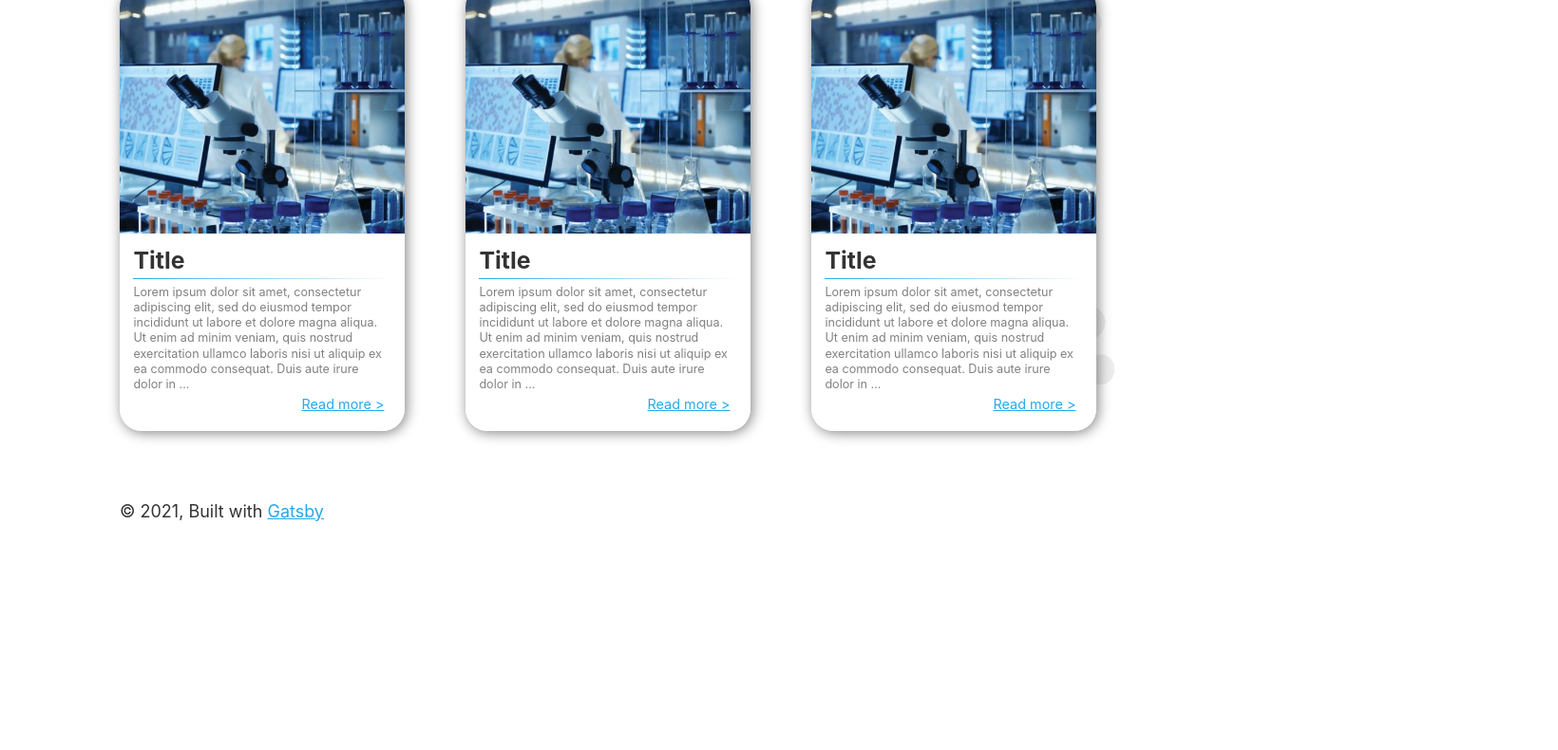
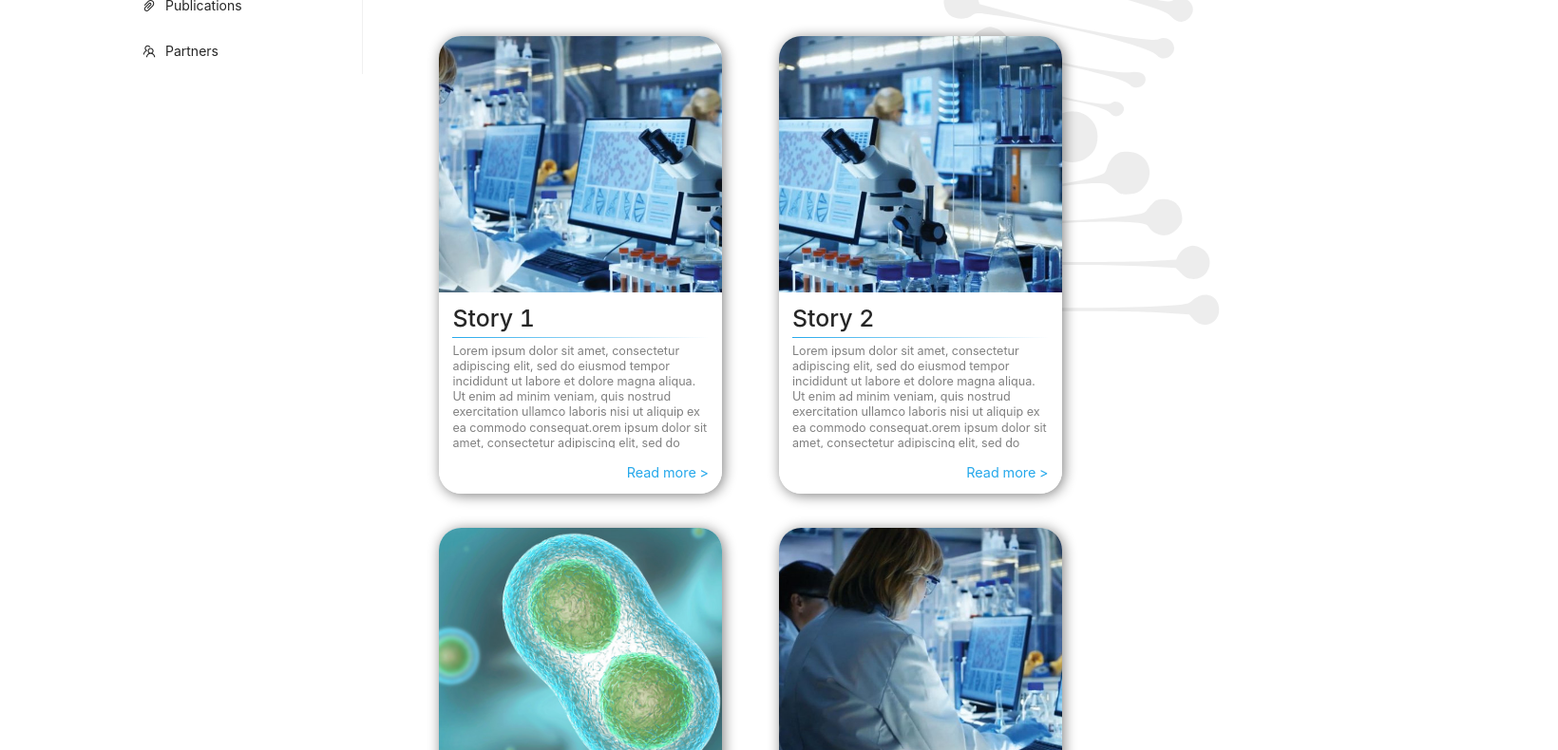
Before and after one commit to marcogenualdo/imaging-platform, a Gatsby site: page / in a window 1280 px wide. Shown: the part 729-1519 px from the top of the page at 95% size, 1640 px wide, since content can reach past the window. Before the commit the page ends 1317 px from the top, so only its background shows below. Built offline with nearby package versions, Linux system fonts and the light colour scheme; Gatsby itself is replaced by a stand-in of ours.

Commit message:
News stories previews UI completed, taken from CMS.

```diff
--- /dev/null
+++ b/content/news/news1.md
@@ -0,0 +1,6 @@
+---
+title: Story 1
+featuredImage: ../uploads/news-img-1.jpg
+---
+
+Lorem ipsum dolor sit amet, consectetur adipiscing elit, sed do eiusmod tempor incididunt ut labore et dolore magna aliqua. Ut enim ad minim veniam, quis nostrud exercitation ullamco laboris nisi ut aliquip ex ea commodo consequat.orem ipsum dolor sit amet, consectetur adipiscing elit, sed do eiusmod tempor incididunt ut labore et dolore magna aliqua. Ut enim ad minim veniam, quis nostrud exercitation ullamco laboris nisi ut aliquip ex ea commodo consequat.
--- /dev/null
+++ b/content/news/news2.md
@@ -0,0 +1,6 @@
+---
+title: Story 2
+featuredImage: ../uploads/news-img-2.jpg
+---
+
+Lorem ipsum dolor sit amet, consectetur adipiscing elit, sed do eiusmod tempor incididunt ut labore et dolore magna aliqua. Ut enim ad minim veniam, quis nostrud exercitation ullamco laboris nisi ut aliquip ex ea commodo consequat.orem ipsum dolor sit amet, consectetur adipiscing elit, sed do eiusmod tempor incididunt ut labore et dolore magna aliqua. Ut enim ad minim veniam, quis nostrud exercitation ullamco laboris nisi ut aliquip ex ea commodo consequat.
--- /dev/null
+++ b/content/news/news3.md
@@ -0,0 +1,6 @@
+---
+title: Story 3
+featuredImage: ../uploads/news-img-4.jpg
+---
+
+Lorem ipsum dolor sit amet, consectetur adipiscing elit, sed do eiusmod tempor incididunt ut labore et dolore magna aliqua. Ut enim ad minim veniam, quis nostrud exercitation ullamco laboris nisi ut aliquip ex ea commodo consequat.orem ipsum dolor sit amet, consectetur adipiscing elit, sed do eiusmod tempor incididunt ut labore et dolore magna aliqua. Ut enim ad minim veniam, quis nostrud exercitation ullamco laboris nisi ut aliquip ex ea commodo consequat.
--- /dev/null
+++ b/content/news/news4.md
@@ -0,0 +1,6 @@
+---
+title: Story 4
+featuredImage: ../uploads/news-img-3.jpg
+---
+
+Lorem ipsum dolor sit amet, consectetur adipiscing elit, sed do eiusmod tempor incididunt ut labore et dolore magna aliqua. Ut enim ad minim veniam, quis nostrud exercitation ullamco laboris nisi ut aliquip ex ea commodo consequat.orem ipsum dolor sit amet, consectetur adipiscing elit, sed do eiusmod tempor incididunt ut labore et dolore magna aliqua. Ut enim ad minim veniam, quis nostrud exercitation ullamco laboris nisi ut aliquip ex ea commodo consequat.
--- a/gatsby-config.js
+++ b/gatsby-config.js
@@ -15,8 +15,22 @@ module.exports = {
         path: `${__dirname}/src/images`,
       },
     },
+    `gatsby-plugin-image`,
     `gatsby-transformer-sharp`,
     `gatsby-plugin-sharp`,
+    {
+      resolve: `gatsby-transformer-remark`,
+      options: { plugins: [`gatsby-plugin-netlify-cms-paths`] },
+    },
+    {
+      resolve: `gatsby-source-filesystem`,
+      options: {
+        name: `content`,
+        path: `${__dirname}/content`,
+      },
+    },
+    `gatsby-plugin-netlify-cms`,
+    `gatsby-plugin-netlify-cms-paths`,
     {
       resolve: `gatsby-plugin-manifest`,
       options: {
--- a/src/components/layout.js
+++ b/src/components/layout.js
@@ -5,10 +5,12 @@
  * See: https://www.gatsbyjs.com/docs/use-static-query/
  */
 
+import Sider from "antd/lib/layout/Sider"
 import { graphql, useStaticQuery } from "gatsby"
 import PropTypes from "prop-types"
-import * as React from "react"
+import React from "react"
 import "./layout.css"
+import Sidebar from "./navbar"
 
 const Layout = ({ children }) => {
   const data = useStaticQuery(graphql`
@@ -29,7 +31,12 @@ const Layout = ({ children }) => {
           padding: `2rem 7rem`,
         }}
       >
-        <main>{children}</main>
+        <main>
+          <Sider theme="light" width={300} breakpoint="md">
+            <Sidebar style={{ width: "100%", fontSize: "1.2rem" }} />
+          </Sider>
+          {children}
+        </main>
         <footer
           style={{
             marginTop: `2rem`,
--- /dev/null
+++ b/src/components/navbar.js
@@ -0,0 +1,59 @@
+import {
+  ExperimentOutlined,
+  HomeOutlined,
+  PaperClipOutlined,
+  PhoneOutlined,
+  TeamOutlined,
+  BorderlessTableOutlined,
+} from "@ant-design/icons"
+import { Menu } from "antd"
+import "antd/dist/antd.css"
+import { Link } from "gatsby"
+import React from "react"
+
+const { SubMenu } = Menu
+
+const Sidebar = () => {
+  const handleClick = e => {
+    console.log("click ", e)
+  }
+
+  return (
+    <Menu
+      onClick={handleClick}
+      style={{ width: 256 }}
+      defaultSelectedKeys={["home"]}
+      defaultOpenKeys={["sub1"]}
+      mode="inline"
+    >
+      <Menu.Item key="home" icon={<HomeOutlined />}>
+        <Link>Home</Link>
+      </Menu.Item>
+      <Menu.Item key="news" icon={<BorderlessTableOutlined />}>
+        <Link>News</Link>
+      </Menu.Item>
+      <SubMenu key="sub1" icon={<ExperimentOutlined />} title="Equipments">
+        <Menu.Item key="1">
+          <Link>Equipments</Link>
+        </Menu.Item>
+        <Menu.Item key="2">
+          <Link>Guidelines & FAQs</Link>
+        </Menu.Item>
+        <Menu.Item key="3">
+          <Link>Tutorials</Link>
+        </Menu.Item>
+      </SubMenu>
+      <Menu.Item key="1" icon={<PhoneOutlined />}>
+        <Link>Contacts</Link>
+      </Menu.Item>
+      <Menu.Item key="2" icon={<PaperClipOutlined />}>
+        <Link>Publications</Link>
+      </Menu.Item>
+      <Menu.Item key="3" icon={<TeamOutlined />}>
+        <Link>Partners</Link>
+      </Menu.Item>
+    </Menu>
+  )
+}
+
+export default Sidebar
--- a/src/pages/index.js
+++ b/src/pages/index.js
@@ -1,5 +1,5 @@
 import { graphql, Link } from "gatsby"
-import Img from "gatsby-image"
+import { GatsbyImage, getImage } from "gatsby-plugin-image"
 import * as React from "react"
 import Layout from "../components/layout"
 import SEO from "../components/seo"
@@ -9,40 +9,41 @@ import dnaBg from "../images/bg.svg"
 const IndexPage = ({ data }) => (
   <>
     <header>
-      <Img fluid={data.banner.childImageSharp.fluid} />
-      <div className="title-wrap">
-        <h1 className="home-title">
-          {"< "}Discovery{" />"}
-        </h1>
-      </div>
+      <GatsbyImage image={getImage(data.banner)} alt="" />
+      <div className="title-wrap"></div>
+      <h1 className="home-title">Imaging platform</h1>
       <div className="head-banner"></div>
     </header>
     <Layout>
       <img className="dna-bg" src={dnaBg} />
+      <div className="content">
         <section className="intro">
-        <p>
+          <h1>Leading Research</h1>
+          <div className="title-underline" />
+          <p className="intro-text">
             Lorem ipsum dolor sit amet,{" "}
             <strong>consectetur adipiscing elit</strong>, sed do eiusmod tempor
-          incididunt ut labore et dolore magna aliqua. Ut enim ad minim veniam,
-          quis nostrud exercitation ullamco laboris nisi ut aliquip ex ea
-          commodo consequat.{" "}
+            incididunt ut labore et dolore magna aliqua. Ut enim ad minim
+            veniam, quis nostrud exercitation ullamco laboris nisi ut aliquip ex
+            ea commodo consequat.{" "}
             <strong>
               Duis aute irure dolor in reprehenderit in voluptate velit
             </strong>{" "}
             esse cillum dolore eu fugiat nulla pariatur. Excepteur sint occaecat
-          cupidatat non proident, sunt in culpa qui officia deserunt mollit anim
-          id est laborum.
+            cupidatat non proident, sunt in culpa qui officia deserunt mollit
+            anim id est laborum.
           </p>
         </section>
         <section id="news">
           <h1>Latest News</h1>
           <div className="title-underline" />
           <div className="news-container">
-          <NewsEntry data={data} key={1} />
-          <NewsEntry data={data} key={2} />
-          <NewsEntry data={data} key={3} />
+            {data.news.nodes.map((item, index) => (
+              <NewsEntry data={item.childMarkdownRemark} key={index} />
+            ))}
           </div>
         </section>
+      </div>
       <SEO title="Home" />
     </Layout>
   </>
@@ -51,22 +52,26 @@ const IndexPage = ({ data }) => (
 const NewsEntry = ({ data }) => {
   return (
     <div className="news-entry">
+      <Link to="/">
         <div className="news-image">
-        <Img className="news-image" fluid={data.news1.childImageSharp.fluid} />
+          <GatsbyImage
+            className="news-image"
+            image={getImage(data.frontmatter.featuredImage)}
+            alt=""
+          />
         </div>
-      <div className="news-text">
-        <h3>Title</h3>
+        <div className="news-content">
+          <h3>{data.frontmatter.title}</h3>
           <div className="news-text-divider" />
-        <p>
-          Lorem ipsum dolor sit amet, consectetur adipiscing elit, sed do
-          eiusmod tempor incididunt ut labore et dolore magna aliqua. Ut enim ad
-          minim veniam, quis nostrud exercitation ullamco laboris nisi ut
-          aliquip ex ea commodo consequat. Duis aute irure dolor in ...
-        </p>
-        <Link to="/" className="read-more">
-          Read more {">"}
+          <div
+            className="news-text"
+            dangerouslySetInnerHTML={{
+              __html: data.html,
+            }}
+          />
+          <div className="read-more">Read more {">"}</div>
+        </div>
       </Link>
-      </div>
     </div>
   )
 }
@@ -75,15 +80,24 @@ export const query = graphql`
   query {
     banner: file(relativePath: { eq: "dna-banner.jpg" }) {
       childImageSharp {
-        fluid(maxWidth: 1920) {
-          ...GatsbyImageSharpFluid
+        gatsbyImageData(width: 1920)
       }
     }
+    news: allFile(
+      sort: { fields: birthTime, order: DESC }
+      filter: { absolutePath: { regex: "/news//" } }
+    ) {
+      nodes {
+        childMarkdownRemark {
+          frontmatter {
+            featuredImage {
+              childImageSharp {
+                gatsbyImageData(width: 920)
               }
-    news1: file(relativePath: { eq: "news-img-2.jpg" }) {
-      childImageSharp {
-        fluid(maxWidth: 920) {
-          ...GatsbyImageSharpFluid
+            }
+            title
+          }
+          html
         }
       }
     }
--- a/src/styles/index.scss
+++ b/src/styles/index.scss
@@ -37,43 +37,56 @@
   position: absolute;
   z-index: 0;
   width: 100%;
-  right: -376px;
-  top: -135px;
+  right: -27rem;
+  top: -11rem;
   opacity: 6.8%;
 }
 
 main {
   position: relative;
+  display: flex;
 }
 
 section {
   padding: 2rem 0;
 }
 
+.intro-text {
+  width: 80%;
+}
+
 .intro {
-  width: 80%;
+  padding-top: 0;
 }
 
 .news-container {
   display: flex;
+  flex-wrap: wrap;
   justify-content: space-between;
+  padding: 0 1rem;
 }
 
 .news-entry {
+  margin: 1rem;
   box-shadow: 0.1rem 0.1rem 0.75rem #808080;
   border-radius: $card-radius;
-  flex: 0 0 300px;
+  flex: 0.4 0.4 14rem;
 
   .news-image {
     border-radius: $card-radius $card-radius 0 0;
+    height: 15rem;
+
+    .gatsby-image-wrapper {
+      height: 100%;
+    }
   }
 
-  .news-text {
+  .news-content {
     padding: 0.8rem;
     position: relative;
     line-height: 0.9rem;
     background-color: #fff;
-    border-radius: $card-radius;
+    border-radius: 0 0 $card-radius $card-radius;
     top: 0;
 
     .news-text-divider {
@@ -82,23 +95,26 @@ section {
       background-image: linear-gradient(to left, #fff0, $primary);
     }
 
-    p {
+    .news-text {
       font-size: 0.7rem;
       color: $secondary;
+      max-height: 110px;
+      overflow: hidden;
     }
 
     .read-more {
+      padding-top: 1rem;
       font-size: 0.8rem;
       text-align: right;
-      position: absolute;
-      right: 1.2rem;
-      bottom: 1.1rem;
+      position: relative;
     }
-    transition: top 0.5s;
+  }
+  transition: transform 0.5s;
 
-    &:hover {
-      top: -100px;
-    }
+  &:hover {
+    -ms-transform: scale(1.05); /* IE 9 */
+    -webkit-transform: scale(1.05); /* Safari 3-8 */
+    transform: scale(1.05);
   }
 }
 
```
Also changed, not shown: package.json (+6 -3 lines), static/admin/config.yml (added, +19 -0 lines), content/uploads/news-img-1.jpg (renamed from src/images/news-img-1.jpg), content/uploads/news-img-2.jpg (renamed from src/images/news-img-2.jpg), content/uploads/news-img-3.jpg (renamed from src/images/news-img-3.jpg), content/uploads/news-img-4.jpg (added), src/images/gatsby-astronaut.png (deleted), 1 other file. Lines whose indentation alone changed are shown as unchanged.
